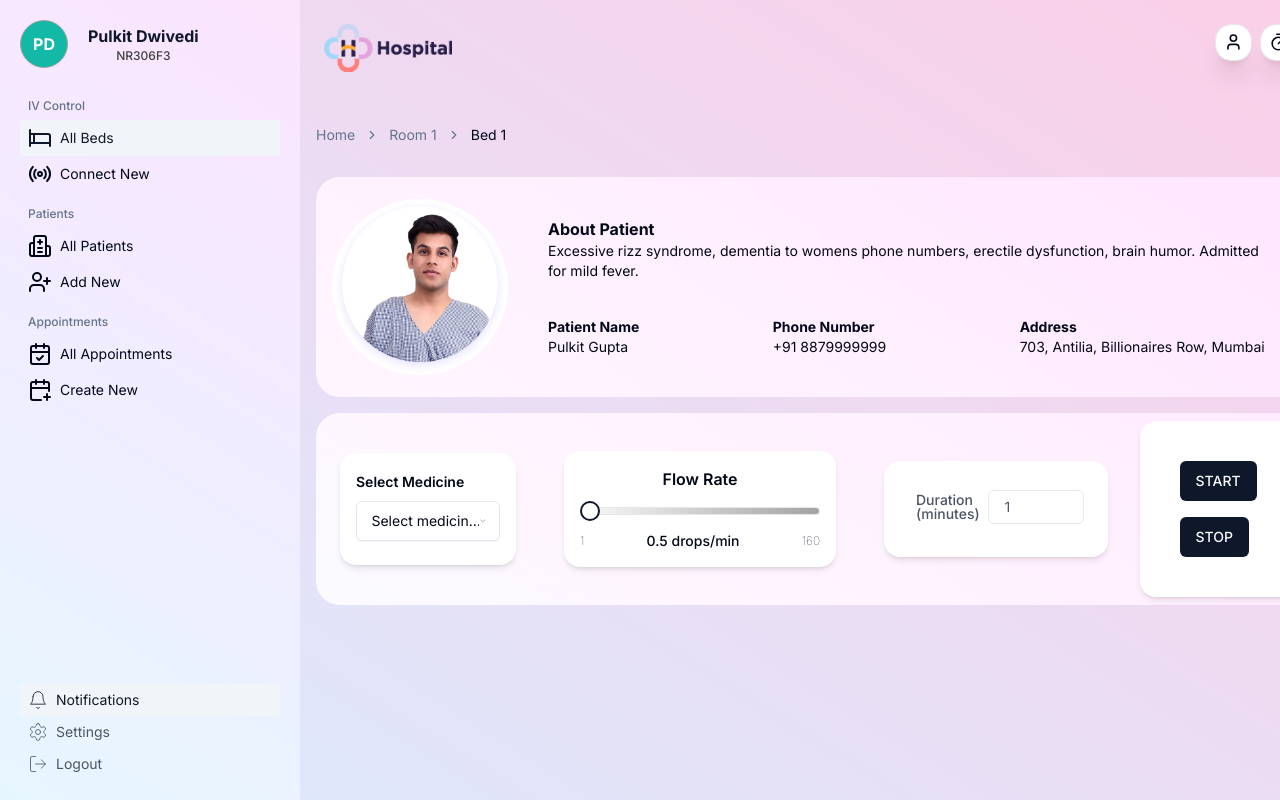
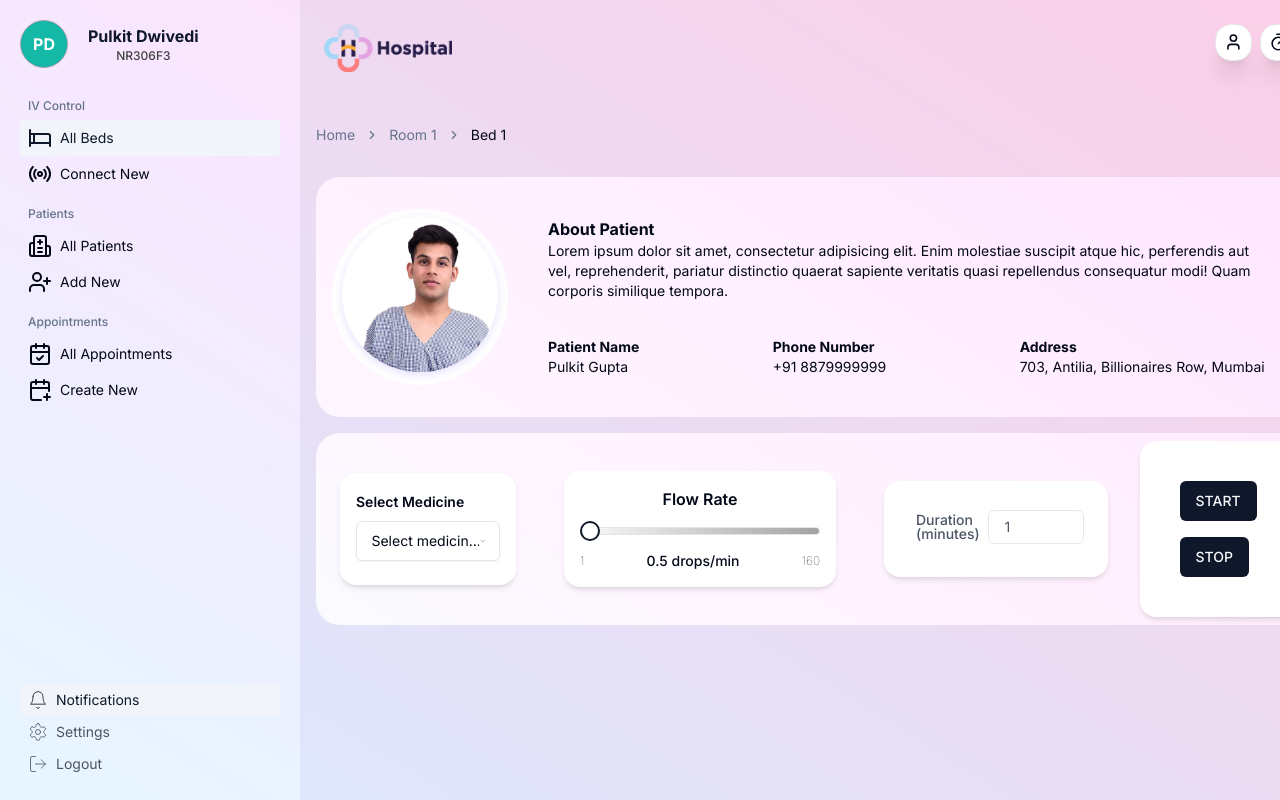
Before and after one commit to pulkit4603/iv-control-dashboard, a Next.js app: page /dashboard/ivs/1/1 in a window 1280 px wide. Shown: the top 800 px of the page. Built offline with nearby package versions, Linux system fonts and the light colour scheme.

Commit message:
robot hands

```diff
--- a/src/app/dashboard/ivs/[roomNumber]/[bedNumber]/components/about-patient-tile.tsx
+++ b/src/app/dashboard/ivs/[roomNumber]/[bedNumber]/components/about-patient-tile.tsx
@@ -21,7 +21,7 @@ export default function AboutPatientTile() {
           <div className='rounded-3xl p-2'>
             <h2 className='text-md font-bold'>About Patient</h2>
             <p className='mb-4 text-sm'>
-              Excessive rizz syndrome, dementia to womens phone numbers, erectile dysfunction, brain humor. Admitted for mild fever.
+              Lorem ipsum dolor sit amet, consectetur adipisicing elit. Enim molestiae suscipit atque hic, perferendis aut vel, reprehenderit, pariatur distinctio quaerat sapiente veritatis quasi repellendus consequatur modi! Quam corporis similique tempora.
               {/* MAKE RESPONSIVE */}
             </p>
           </div>
```
